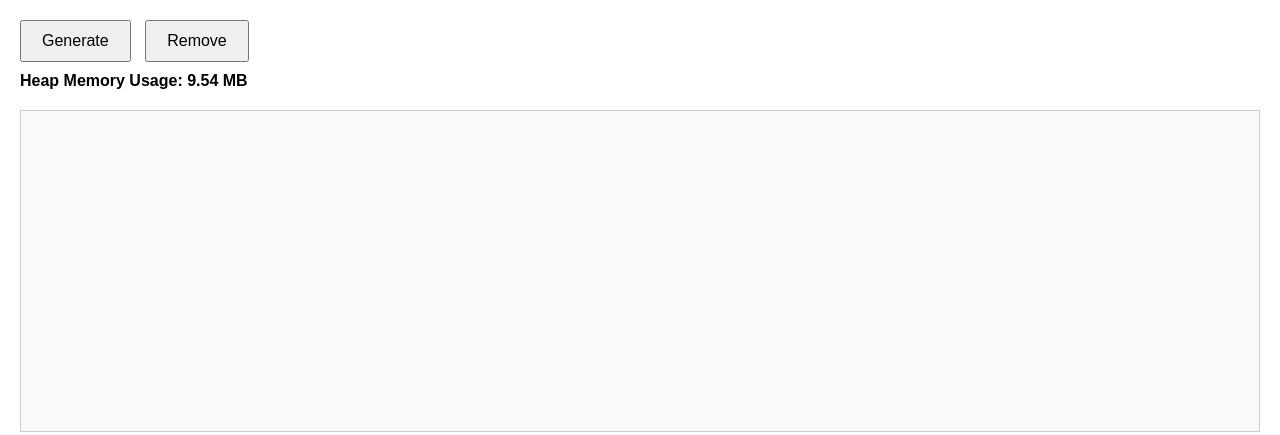
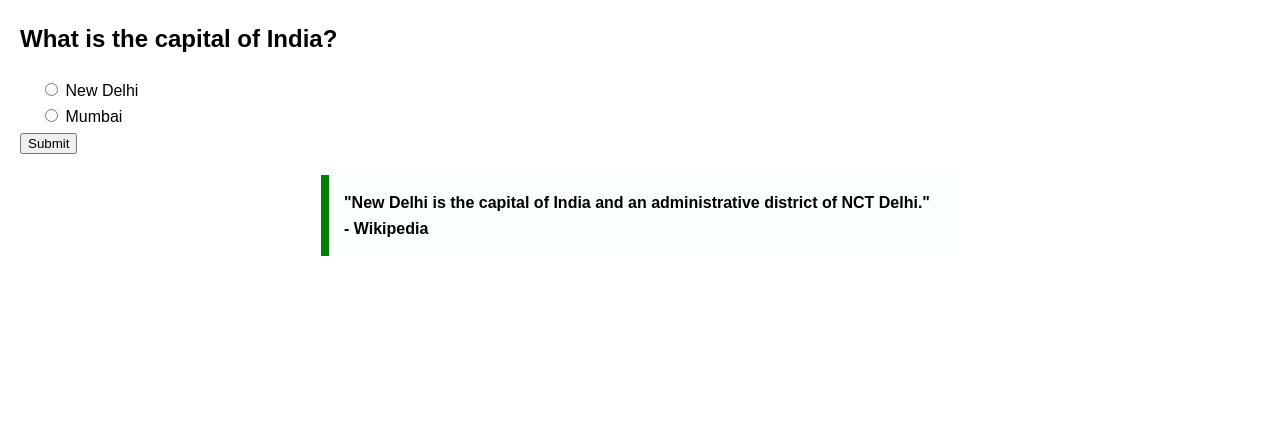
Before and after one commit to acciojob/dynamic-memory-management-bhpuja, a website: page main.html in a window 1280 px wide. Drawn offline with Linux system fonts and the light colour scheme.

Commit message:
created a submission

```diff
--- a/main.html
+++ b/main.html
@@ -3,109 +3,70 @@
 <head>
     <meta charset="UTF-8">
     <meta name="viewport" content="width=device-width, initial-scale=1.0">
-    <title>Dynamic Memory Management</title>
+    <title>Quiz Question</title>
     <style>
         body {
             font-family: Arial, sans-serif;
+            line-height: 1.6;
             margin: 20px;
         }
-
-        #controls {
+        .question {
             margin-bottom: 20px;
         }
-
-        #generate, #remove {
-            padding: 10px 20px;
-            margin-right: 10px;
-            font-size: 16px;
-            cursor: pointer;
+        .options {
+            margin-left: 20px;
         }
-
-        #memory-usage {
-            margin-top: 10px;
+        blockquote {
+            max-width: 600px;
+            margin: 10px auto;
+            padding: 15px;
+            border-left: 8px solid green;
+            background-color: #f8fffe;
             font-weight: bold;
         }
-
-        #container {
+        .result {
             margin-top: 20px;
-            padding: 10px;
-            border: 1px solid #ccc;
-            height: 300px;
-            overflow-y: auto;
-            background-color: #f9f9f9;
-        }
-
-        .element {
-            padding: 5px;
-            margin: 2px 0;
-            background-color: #e0e0e0;
-            border: 1px solid #ddd;
+            font-weight: bold;
         }
     </style>
+    <script>
+        function checkAnswer() {
+            const options = document.getElementsByName('capital');
+            let selectedValue = '';
+            for (const option of options) {
+                if (option.checked) {
+                    selectedValue = option.value;
+                    break;
+                }
+            }
+            const result = document.getElementById('result');
+            if (selectedValue === 'new-delhi') {
+                result.textContent = 'Correct! New Delhi is the capital of India.';
+                result.style.color = 'green';
+            } else if (selectedValue === 'mumbai') {
+                result.textContent = 'Incorrect. Mumbai is not the capital of India.';
+                result.style.color = 'red';
+            } else {
+                result.textContent = 'Please select an answer.';
+                result.style.color = 'orange';
+            }
+        }
+    </script>
 </head>
 <body>
-    <div id="controls">
-        <button id="generate">Generate</button>
-        <button id="remove">Remove</button>
-        <div id="memory-usage">Heap Memory Usage: Calculating...</div>
+    <div class="question-space">
+        <div class="question">
+            <h2>What is the capital of India?</h2>
+        </div>
+        <div class="options">
+            <label><input type="radio" name="capital" value="new-delhi"> New Delhi</label><br>
+            <label><input type="radio" name="capital" value="mumbai"> Mumbai</label>
+        </div>
+        <button onclick="checkAnswer()">Submit</button>
+        <div id="result" class="result"></div>
+        <blockquote>
+            "New Delhi is the capital of India and an administrative district of NCT Delhi." <br> - Wikipedia
+        </blockquote>
     </div>
-    <div id="container"></div>
-
-    <script>
-        // Get references to the DOM elements
-        const generateButton = document.getElementById("generate");
-        const removeButton = document.getElementById("remove");
-        const container = document.getElementById("container");
-        const memoryUsageDisplay = document.getElementById("memory-usage");
-
-        // Set the memory threshold in bytes (50 MB)
-        const MEMORY_THRESHOLD = 50 * 1024 * 1024;
-
-        // Function to format memory usage in MB
-        function formatMemoryUsage(bytes) {
-            return (bytes / (1024 * 1024)).toFixed(2) + " MB";
-        }
-
-        // Function to check heap memory usage
-        function checkMemoryUsage() {
-            if (performance.memory) {
-                const usedHeap = performance.memory.usedJSHeapSize;
-                memoryUsageDisplay.textContent = `Heap Memory Usage: ${formatMemoryUsage(usedHeap)}`;
-
-                // Alert if memory usage exceeds the threshold
-                if (usedHeap > MEMORY_THRESHOLD) {
-                    alert("Memory usage has exceeded 50 MB. Please optimize your actions to reduce memory consumption.");
-                }
-            } else {
-                memoryUsageDisplay.textContent = "Heap memory tracking is not supported in this browser.";
-            }
-        }
-
-        // Generate elements
-        function generateElements() {
-            const fragment = document.createDocumentFragment();
-            for (let i = 0; i < 10000; i++) {
-                const div = document.createElement("div");
-                div.textContent = `Element ${i + 1}`;
-                div.className = "element";
-                fragment.appendChild(div);
-            }
-            container.appendChild(fragment);
-            checkMemoryUsage();
-        }
-
-        // Remove all elements
-        function removeElements() {
-            container.innerHTML = "";
-            checkMemoryUsage();
-        }
-
-        // Attach event listeners
-        generateButton.addEventListener("click", generateElements);
-        removeButton.addEventListener("click", removeElements);
-
-        // Initial memory check
-        checkMemoryUsage();
-    </script>
 </body>
 </html>
```
